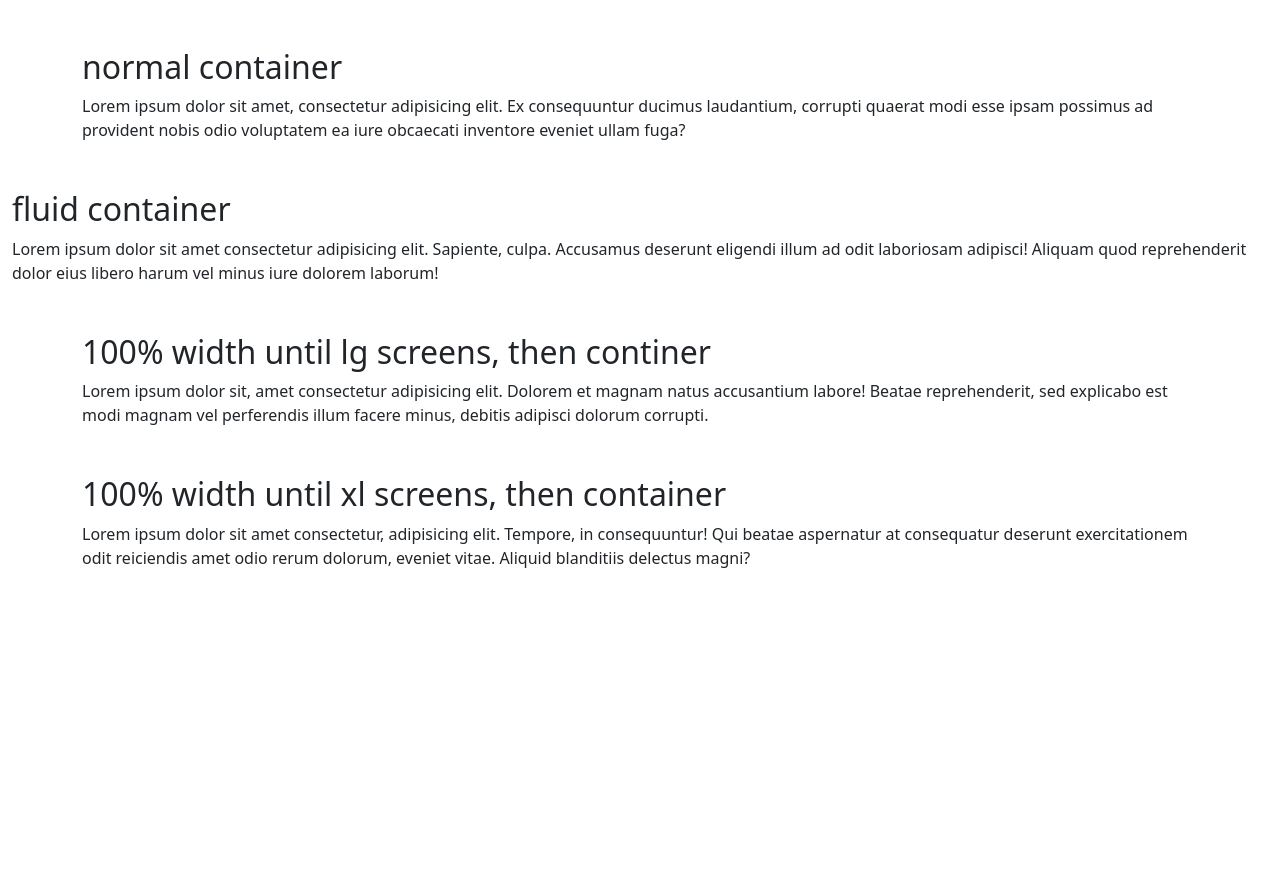
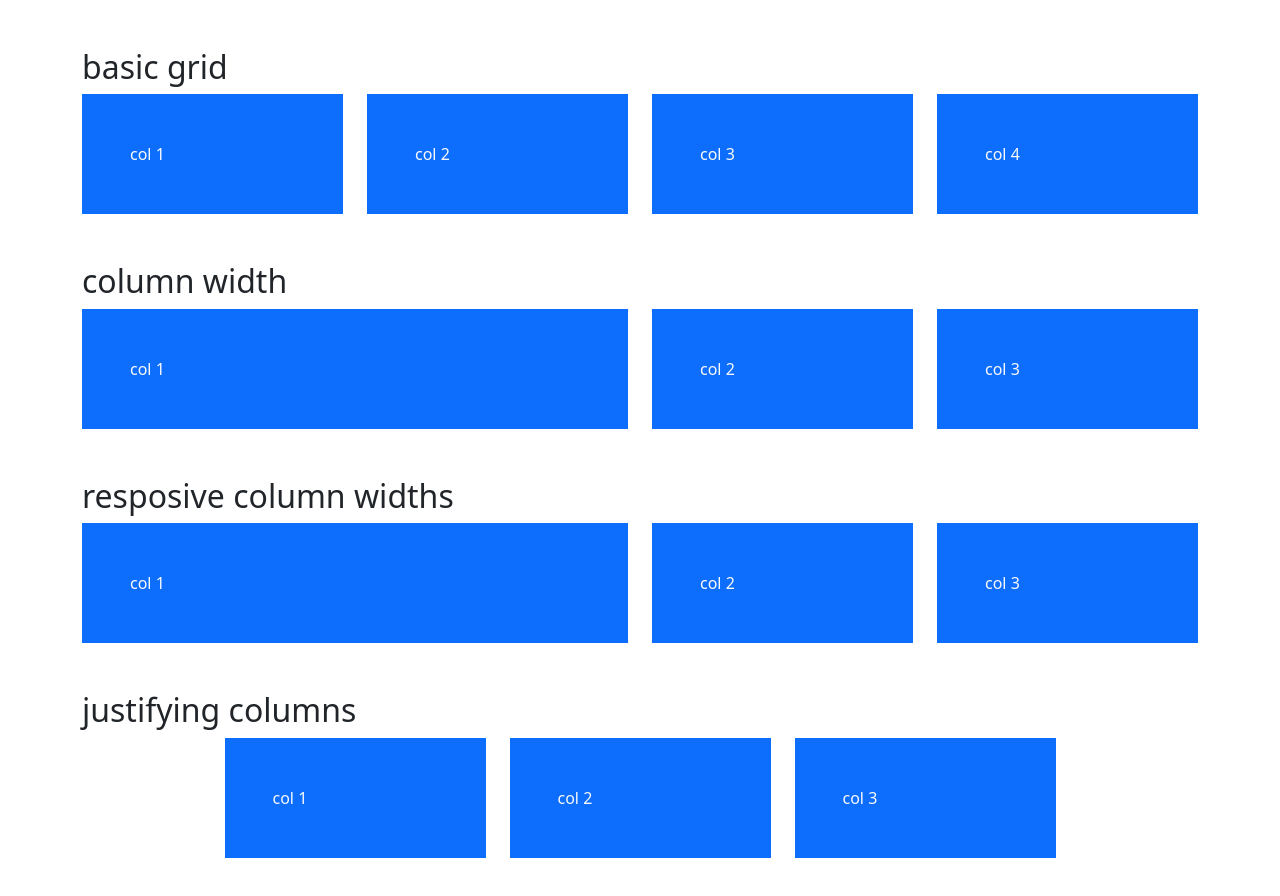
Before and after one commit to addis-hail/learning-bootstrap-5, a plain HTML site: page index.html in a window 1280 px wide. Before the commit the page ends 800 px from the top, so only its background shows below. Drawn offline with nearby package versions, Linux system fonts and the light colour scheme.

Commit message:
grid layout part-1

```diff
--- a/index.html
+++ b/index.html
@@ -8,22 +8,68 @@
     <title>The book</title>
 </head>
 <body>
-   <div class="container my-5">
-    <h2>normal container</h2>
-    <p>Lorem ipsum dolor sit amet, consectetur adipisicing elit. Ex consequuntur ducimus laudantium, corrupti quaerat modi esse ipsam possimus ad provident nobis odio voluptatem ea iure obcaecati inventore eveniet ullam fuga?</p>
+   <div class="container-lg my-5">
+        <h2>basic grid</h2>
+        <div class="row">
+            <div class="col">
+                <div class="p-5 bg-primary text-light">col 1</div>
+            </div>
+            <div class="col">
+                <div class="p-5 bg-primary text-light">col 2</div>
+            </div>
+            <div class="col">
+                <div class="p-5 bg-primary text-light">col 3</div>
+            </div>
+            <div class="col">
+                <div class="p-5 bg-primary text-light">col 4</div>
+            </div>
+        </div>
    </div>
-   <div class="container-fluid">
-    <h2>fluid container</h2>
-    <p>Lorem ipsum dolor sit amet consectetur adipisicing elit. Sapiente, culpa. Accusamus deserunt eligendi illum ad odit laboriosam adipisci! Aliquam quod reprehenderit dolor eius libero harum vel minus iure dolorem laborum!</p>
-   </div>
+
    <div class="container-lg my-5">
-    <h2>100% width until lg screens, then continer</h2>
-    <p>Lorem ipsum dolor sit, amet consectetur adipisicing elit. Dolorem et magnam natus accusantium labore! Beatae reprehenderit, sed explicabo est modi magnam vel perferendis illum facere minus, debitis adipisci dolorum corrupti.</p>
-   </div>
-   <div class="container-xl my-5">
-    <h2>100% width until xl screens, then container</h2>
-    <p>Lorem ipsum dolor sit amet consectetur, adipisicing elit. Tempore, in consequuntur! Qui beatae aspernatur at consequatur deserunt exercitationem odit reiciendis amet odio rerum dolorum, eveniet vitae. Aliquid blanditiis delectus magni?</p>
-   </div>
+    <h2>column width</h2>
+    <div class="row">
+        <div class="col-6">
+            <div class="p-5 bg-primary text-light">col 1</div>
+        </div>
+        <div class="col-3">
+            <div class="p-5 bg-primary text-light">col 2</div>
+        </div>
+        <div class="col-3">
+            <div class="p-5 bg-primary text-light">col 3</div>
+        </div>
+    </div>
+</div>
+
+<div class="container-lg my-5">
+    <h2>resposive column widths</h2>
+    <div class="row">
+        <div class="col-sm-4 col-lg-6">
+            <div class="p-5 bg-primary text-light">col 1</div>
+        </div>
+        <div class="col-sm-4 col-lg-3">
+            <div class="p-5 bg-primary text-light">col 2</div>
+        </div>
+        <div class="col-sm-4 col-lg-3">
+            <div class="p-5 bg-primary text-light">col 3</div>
+        </div>
+    </div>
+</div>
+
+<div class="container-lg my-5">
+    <h2>justifying columns</h2>
+    <div class="row justify-content-center">
+        <div class="col-md-3">
+            <div class="p-5 bg-primary text-light">col 1</div>
+        </div>
+        <div class="col-md-3">
+            <div class="p-5 bg-primary text-light">col 2</div>
+        </div>
+        <div class="col-md-3">
+            <div class="p-5 bg-primary text-light">col 3</div>
+        </div>
+    </div>
+</div>
 
     <script src="https://cdn.jsdelivr.net/npm/bootstrap@5.2.0/dist/js/bootstrap.bundle.min.js" integrity="sha384-A3rJD856KowSb7dwlZdYEkO39Gagi7vIsF0jrRAoQmDKKtQBHUuLZ9AsSv4jD4Xa" crossorigin="anonymous"></script>
 </body>
```
